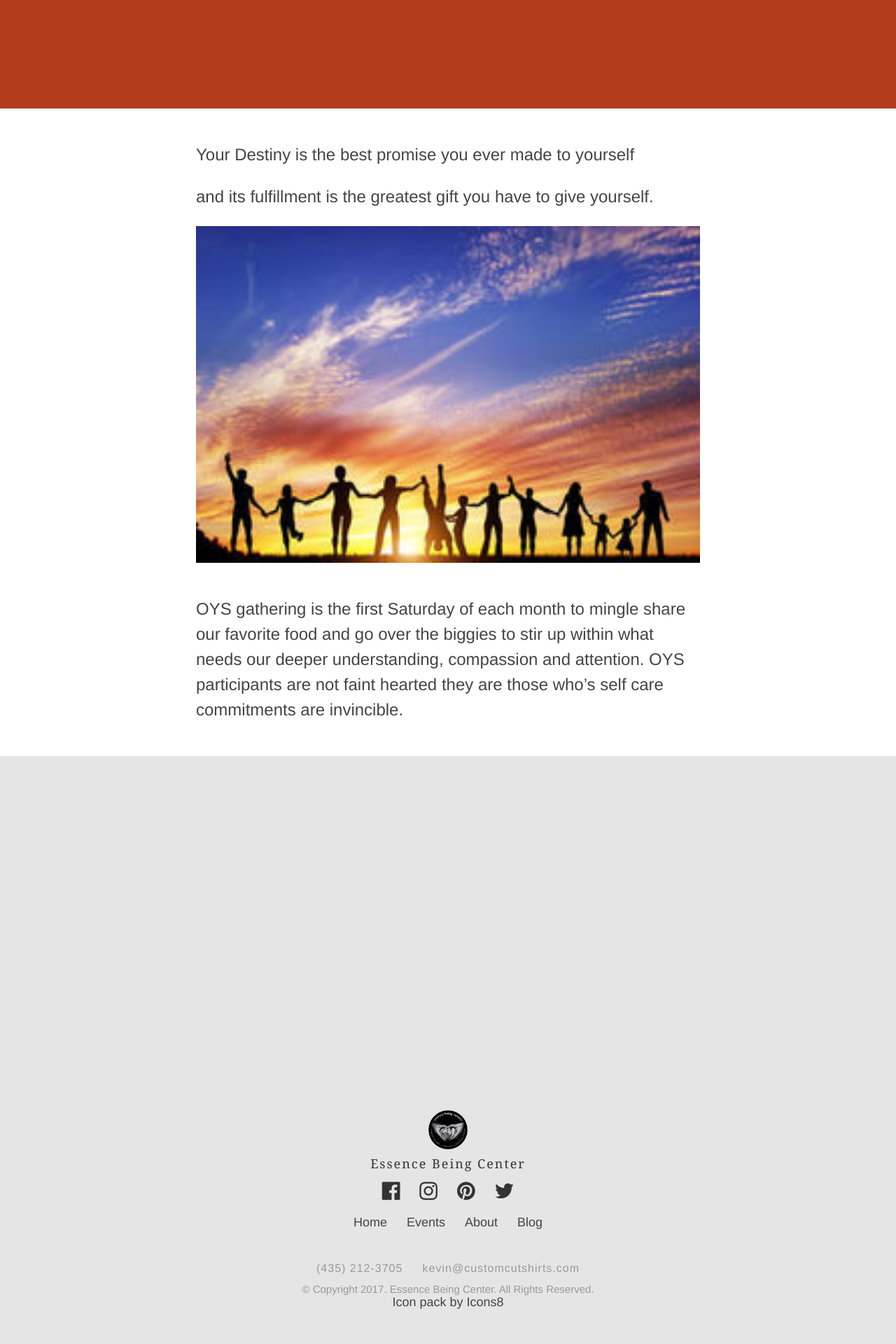
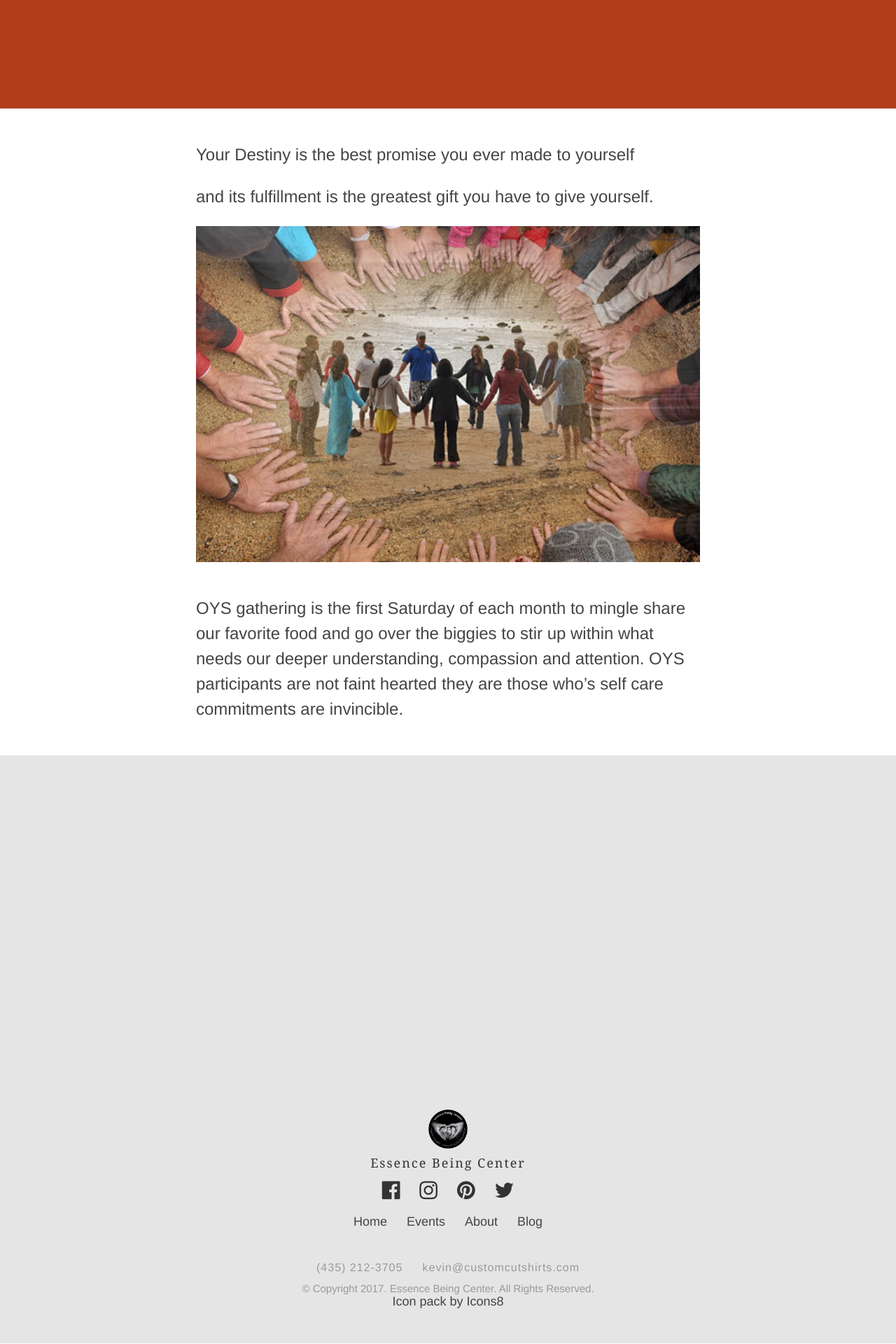
Before and after one commit to kevaleb/essencebeingcenter, a Jekyll site: the page built from _events/one-year-seminar.md, in a window 1280 px wide. Shown: the part 709-2629 px from the top of the page at 70% size. Built offline with Jekyll 4.4.1, drawn with Linux system fonts in a browser that asks for light colours; nearby versions of some CDN libraries.

Commit message:
Updated '_events/one-year-seminar.md' via CloudCannon

```diff
--- a/_events/one-year-seminar.md
+++ b/_events/one-year-seminar.md
@@ -15,6 +15,6 @@ Your Destiny is the best promise you ever made to yourself
 
 and its fulfillment is the greatest gift you have to give yourself.
 
-![](/uploads/versions/234036376---x----250-167x---.jpg)
+![](/uploads/versions/community-circle---x----550-367x---.jpg)
 
 OYS gathering is the first Saturday of each month to mingle share our favorite food and go over the biggies to stir up within what needs our deeper understanding, compassion and attention. OYS participants are not faint hearted they are those who's self care commitments are invincible. &nbsp;&nbsp;
```
